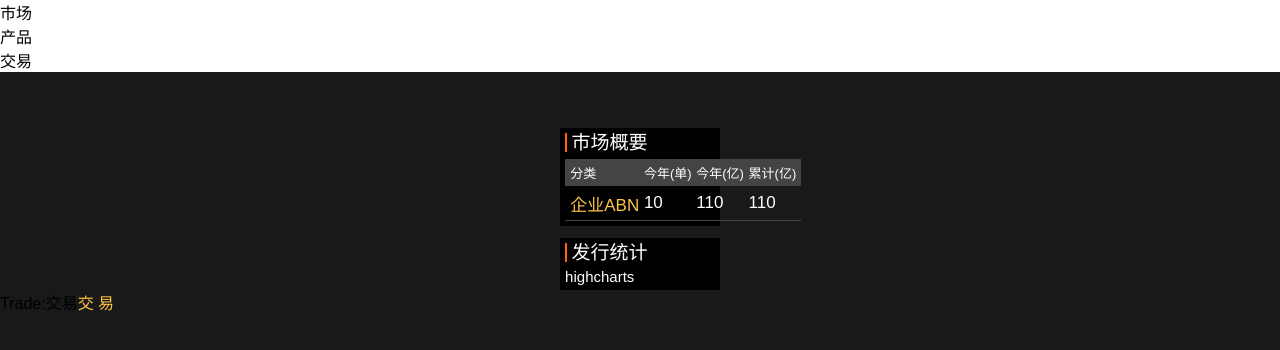
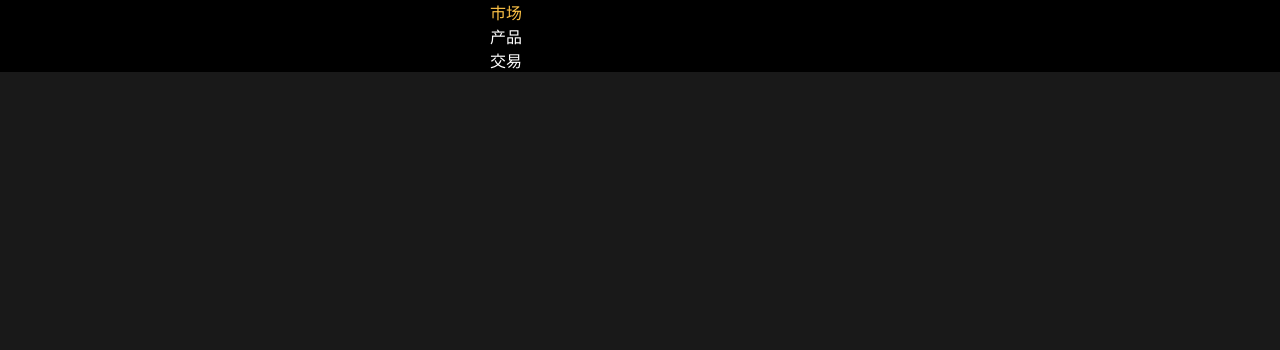
Before and after one commit to lljuser/reactwebapp, a React app: page /trade in a window 1280 px wide. Shown: the top 350 px of the page. Built offline with nearby package versions, Linux system fonts and the light colour scheme.

Commit message:
基础封装

```diff
--- a/package.json
+++ b/package.json
@@ -17,6 +17,7 @@
     "fork-ts-checker-webpack-plugin": "^0.2.8",
     "fs-extra": "3.0.1",
     "highcharts": "^6.0.4",
+    "history": "^4.7.2",
     "html-webpack-plugin": "2.29.0",
     "jest": "20.0.4",
     "moment": "^2.20.1",
--- a/src/components/AbsApp.css
+++ b/src/components/AbsApp.css
@@ -1,18 +1,15 @@
-.hello {
-    text-align: center;
-    margin: 20px;
-    font-size: 48px;
-    font-family: 'Segoe UI', Tahoma, Geneva, Verdana, sans-serif
-  }
-
-.hello button {
-    margin-left: 25px;
-    margin-right: 25px;
-    font-size: 40px;
-    min-width: 50px;
+.am-tabs-default-bar-top .am-tabs-default-bar-content, .am-tabs-default-bar-bottom .am-tabs-default-bar-content {
+    width: 300px;
+    margin: auto;
 }
 
-.content {
-    top: '40px';
-    margin-left: 20px;
+.am-tabs-default-bar-top .am-tabs-default-bar-tab {
+    border-bottom: none;
 }
+
+@media (-webkit-min-device-pixel-ratio: 2), not all, (min-resolution: 2dppx)
+{
+    html:not([data-scale]) .am-tabs-default-bar-top .am-tabs-default-bar-tab::after {
+        height: 0;
+    }
+}
--- a/src/components/AbsApp.tsx
+++ b/src/components/AbsApp.tsx
@@ -1,36 +1,77 @@
 import * as React from 'react';
-// import { HashRouter as Router,  Route } from 'react-router-dom';
+import { RouteComponentProps } from 'react-router';
+import { withRouter, Route } from 'react-router-dom';
 import { Tabs } from 'antd-mobile';
+
 import Market from './abs/Market';
 import Product from './abs/Product';
 import Trade from './abs/Trade';
 
 const tabs = [
-  { title: '市场 ', name: 'market' },
+  { title: '市场', name: 'market' },
   { title: '产品', name: 'product' },
   { title: '交易', name: 'trade' },
 ];
 
 interface AppProp {
-  name?: string;
-  version?: string;
 }
 
-class App extends React.Component<AppProp, {}> {
+interface AppState {
+  index: number;
+}
+
+class App extends React.Component<RouteComponentProps<AppProp>, AppState> {
+  constructor(props: RouteComponentProps<AppProp>) {
+    super(props);
+    this.state = {
+      index: this.getIndex()
+    };
+
+    this.onChange = this.onChange.bind(this);
+  }
+
+  getIndex(props?: RouteComponentProps<AppProp>): number {
+    props = props || this.props;
+    const { location } = props;
+    if (location.state != null) {
+      return location.state.index;
+    }
+
+    return 0;
+  }
+
+  componentWillReceiveProps(next: RouteComponentProps<AppProp>) {
+    let nextIndex = this.getIndex(next);
+    this.setState({
+      index: nextIndex
+    });
+  }
+
+  onChange = (p, index) => {
+    const { history } = this.props;
+    history.push(`/${p.name}`, { index: index });
+  }
+
   render() {
+    // 定义tab项内容的真实宽度
+    const anchorTextWidth = 30;
     return (
-      <div>
         <Tabs
-          initialPage={0}
+          initialPage={this.state.index}
+          page={this.state.index}
           tabs={tabs}
+          tabBarBackgroundColor={'#000000'}
+          tabBarInactiveTextColor={'#ffffff'}
+          tabBarActiveTextColor={'#ffc446'}
+          onChange={this.onChange}
+          tabBarUnderlineStyle={{ borderColor: '#ffc446', width: '40px', left: `${this.state.index * 100 + anchorTextWidth}px` }}
         >
-          <Market title="市场"/>
-          <Trade title="交易"/>
-          <Product title="产品"/>
+          <Route path="/market" component={Market} />
+          <Route path="/product" component={Product} />
+          <Route path="/trade" component={Trade} />
         </Tabs>
-      </div>
     );
   }
 }
 
-export default App;
+export default withRouter(App);
--- a/src/components/abs/Market.tsx
+++ b/src/components/abs/Market.tsx
@@ -1,17 +1,17 @@
 import * as React from 'react';
-import { BrowserRouter as Router, Route, Link } from 'react-router-dom';
-import ProductDetail from './ProductDetail';
+import {  Link } from 'react-router-dom';
+
+import '../AbsApp.css';
 import '../../public/css/theme.css';
 import 'amfe-flexible';
 
 interface Props {
     title: string;
-  }
+}
 
 export default class MyComponent extends React.Component<Props, {}> {
     render() {
         return (
-            <Router>
                 <div className="appH5_body">
                     <div id="root" className="appH5_content">
                         <div className="appH5_panel  appH5_panel_mb" >
@@ -42,9 +42,8 @@ export default class MyComponent extends React.Component<Props, {}> {
                             <div>highcharts</div>
                         </div>
                     </div>
-                    <Route path="/productDetail/:id" component={ProductDetail}/>
                 </div>
-            </Router>
+
         );
     }
 }
--- a/src/components/abs/Product.tsx
+++ b/src/components/abs/Product.tsx
@@ -1,17 +1,28 @@
 import * as React from 'react';
-import { Button } from 'antd-mobile';
+import Post from '../../http/request/post';
+import Get from '../../http/request/get';
 
 interface Props {
     title: string;
 }
 
 export default class MyComponent extends React.Component<Props, {}> {
+
+  componentDidMount() {
+    Get('http://localhost:64811/api/person', {}, (data) => {
+      console.log(data);
+    });
+
+    Post('http://localhost:64811/api/person', {}, (data) => {
+      console.log(data);
+    });
+  }
+
   render() {
     console.log('Product render');
     return (
         <div>
             <span>Product:{this.props.title}</span>
-                <Button type="primary">产品</Button>
         </div>
     );
   }
--- a/src/components/abs/Trade.tsx
+++ b/src/components/abs/Trade.tsx
@@ -1,5 +1,5 @@
 import * as React from 'react';
-import { Button } from 'antd-mobile';
+// import { Button } from 'antd-mobile';
 
 interface Props {
     title: string;
@@ -11,7 +11,6 @@ export default class MyComponent extends React.Component<Props, {}> {
         return (
             <div>
                 <span>Trade:{this.props.title}</span>
-                <Button type="primary">交易</Button>
             </div>
         );
     }
--- a/src/index.tsx
+++ b/src/index.tsx
@@ -2,9 +2,13 @@ import * as React from 'react';
 import * as ReactDOM from 'react-dom';
 import App from './components/AbsApp';
 import registerServiceWorker from './registerServiceWorker';
+import { Router, Route } from 'react-router-dom';
+import history from './http/request/listener';
 
 ReactDOM.render(
-  <App />,
+  <Router history={history}>
+      <Route exact={true} path="/(market|product|trade)?" component={App} />
+  </Router>,
   document.getElementById('root') as HTMLElement
 );
 // alert(process.env.REACT_APP_API_ADDRESS);
--- a/tsconfig.json
+++ b/tsconfig.json
@@ -14,7 +14,7 @@
     "noImplicitThis": true,
     "noImplicitAny": false,
     "strictNullChecks": true,
-    "suppressImplicitAnyIndexErrors": true,
+    "suppressImplicitAnyIndexErrors": false,
     "noUnusedLocals": true,
     "allowSyntheticDefaultImports": true,
   },
--- a/tslint.json
+++ b/tslint.json
@@ -5,7 +5,6 @@
         "align": [
             true,
             "parameters",
-            "arguments",
             "statements"
         ],
         "ban": false,
@@ -30,7 +29,7 @@
             "static-before-instance",
             "variables-before-functions"
         ],
-        "no-any": true,
+        "no-any": false,
         "no-arg": true,
         "no-bitwise": true,
         "no-console": [
```
Lines whose indentation alone changed are shown as unchanged.
